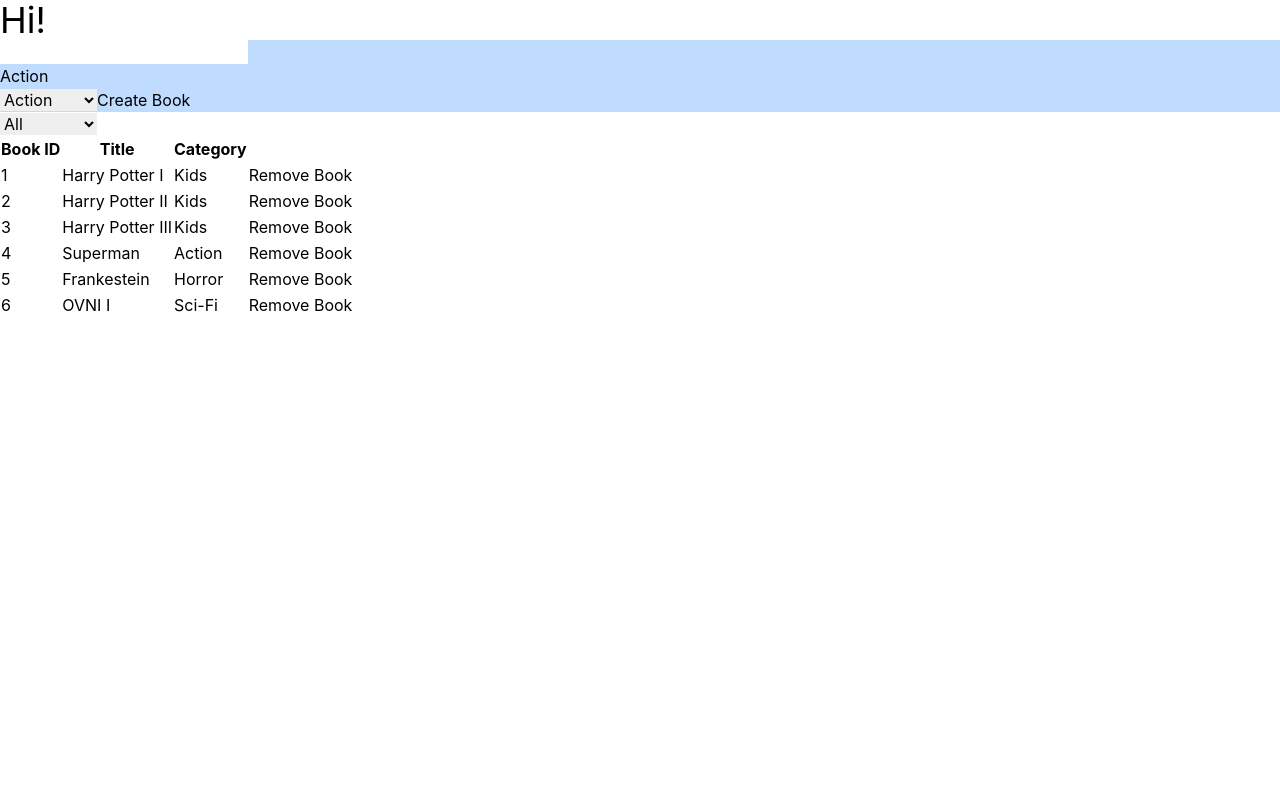
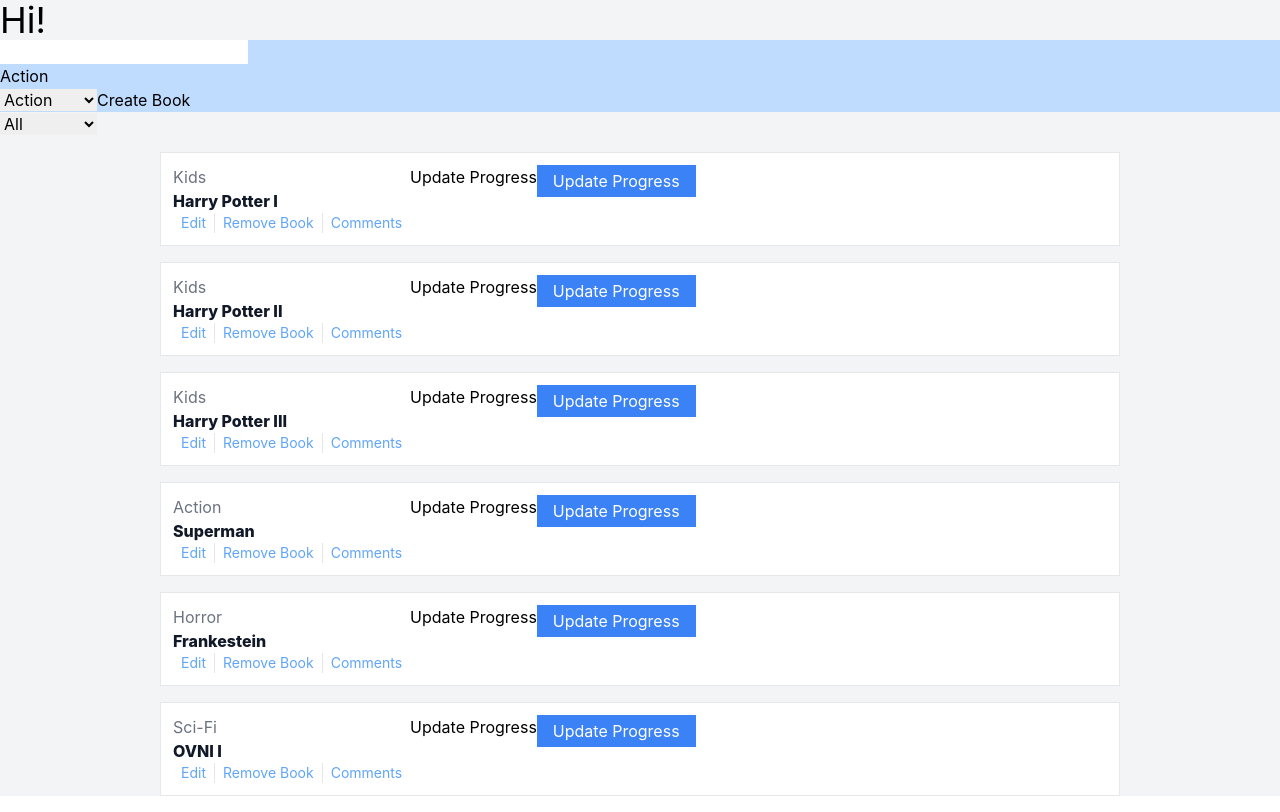
Before and after one commit to chubaquelo/React-Bookstore, a React (Create React App) app: page / in a window 1280 px wide. Built offline with nearby package versions, Linux system fonts and the light colour scheme.

Commit message:
style book card

```diff
--- a/src/components/App.js
+++ b/src/components/App.js
@@ -3,7 +3,7 @@ import BooksList from '../containers/BooksList';
 import BooksForm from '../containers/BooksForm';
 
 const App = () => (
-  <div>
+  <div className="bg-gray-100">
     <h1 className="text-4xl">Hi!</h1>
     <BooksForm />
     <BooksList />
--- a/src/components/Book.js
+++ b/src/components/Book.js
@@ -4,12 +4,29 @@ import PropTypes from 'prop-types';
 const Book = ({
   id, title, category, removeBook,
 }) => (
-  <>
-    <td>{id}</td>
-    <td>{title}</td>
-    <td>{category}</td>
-    <td><button type="button" onClick={() => removeBook(id)}>Remove Book</button></td>
-  </>
+  <div className="border bg-white hover:border-blue w-3/4 m-auto my-4 p-3 flex">
+    <div className="">
+      <span className="text-gray-500">{category}</span>
+      <h3 className="text-gray-900 font-extrabold">{title}</h3>
+      <div className="divide-x text-blue-400 text-sm">
+        <button className="px-2" type="button">
+          Edit
+        </button>
+        <button className="px-2" type="button" onClick={() => removeBook(id)}>
+          Remove Book
+        </button>
+        <button className="px-2" type="button">
+          Comments
+        </button>
+      </div>
+    </div>
+    <div>Update Progress</div>
+    <div>
+      <button className="bg-blue-500 py-1 px-4 text-white" type="button">
+        Update Progress
+      </button>
+    </div>
+  </div>
 );
 
 export default Book;
--- a/src/containers/BooksList.js
+++ b/src/containers/BooksList.js
@@ -15,14 +15,14 @@ const BooksList = ({ bookData, dispatch, filterData }) => {
     : book.category === filterData));
 
   const books = filteredBookData.map(book => (
-    <tr key={book.id}>
+    <div key={book.id}>
       <Book
         id={book.id}
         title={book.title}
         category={book.category}
         removeBook={removeThisBook}
       />
-    </tr>
+    </div>
   ));
 
   const handleFilter = ({ target }) => {
@@ -32,16 +32,9 @@ const BooksList = ({ bookData, dispatch, filterData }) => {
   return (
     <div>
       <CategoryFilter handleFilter={handleFilter} />
-      <table className="table-auto">
-        <thead>
-          <tr>
-            <th>Book ID</th>
-            <th>Title</th>
-            <th>Category</th>
-          </tr>
-        </thead>
-        <tbody>{books}</tbody>
-      </table>
+      <section className="">
+        {books}
+      </section>
     </div>
   );
 };
```
